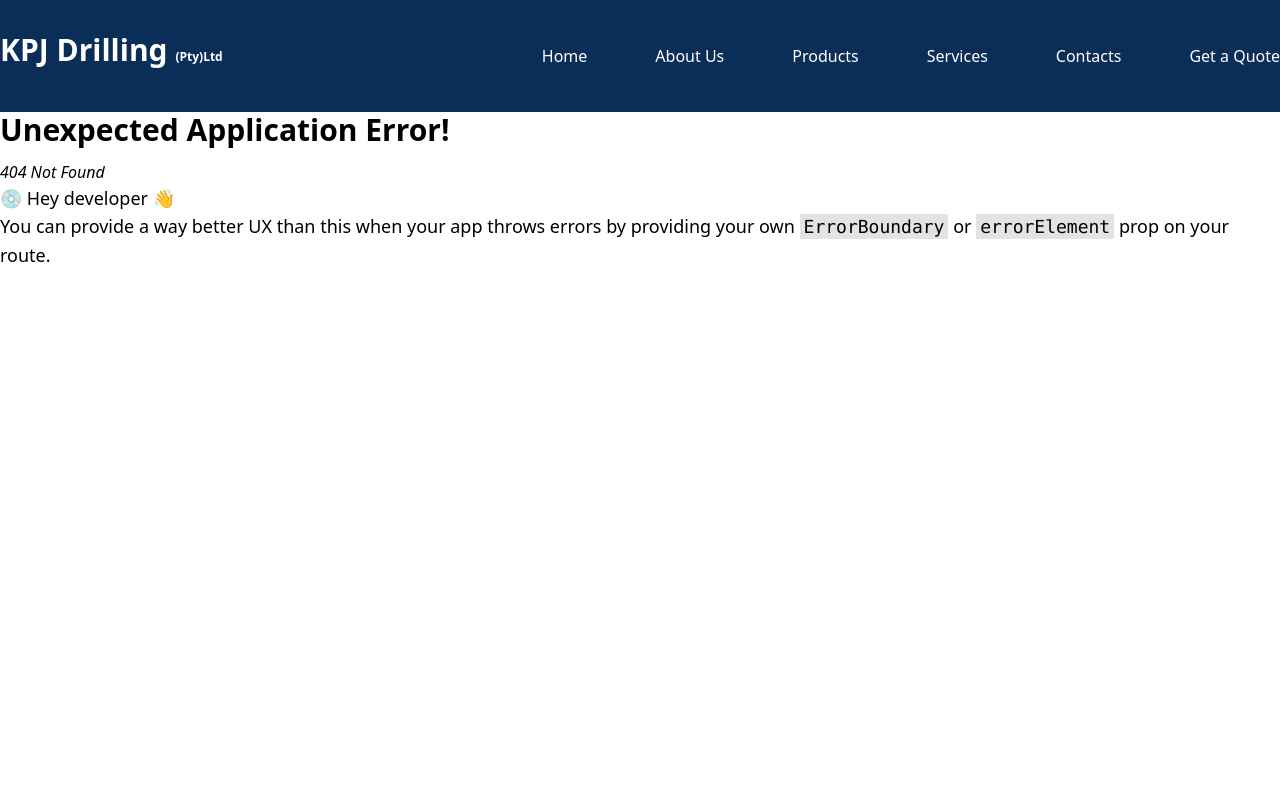
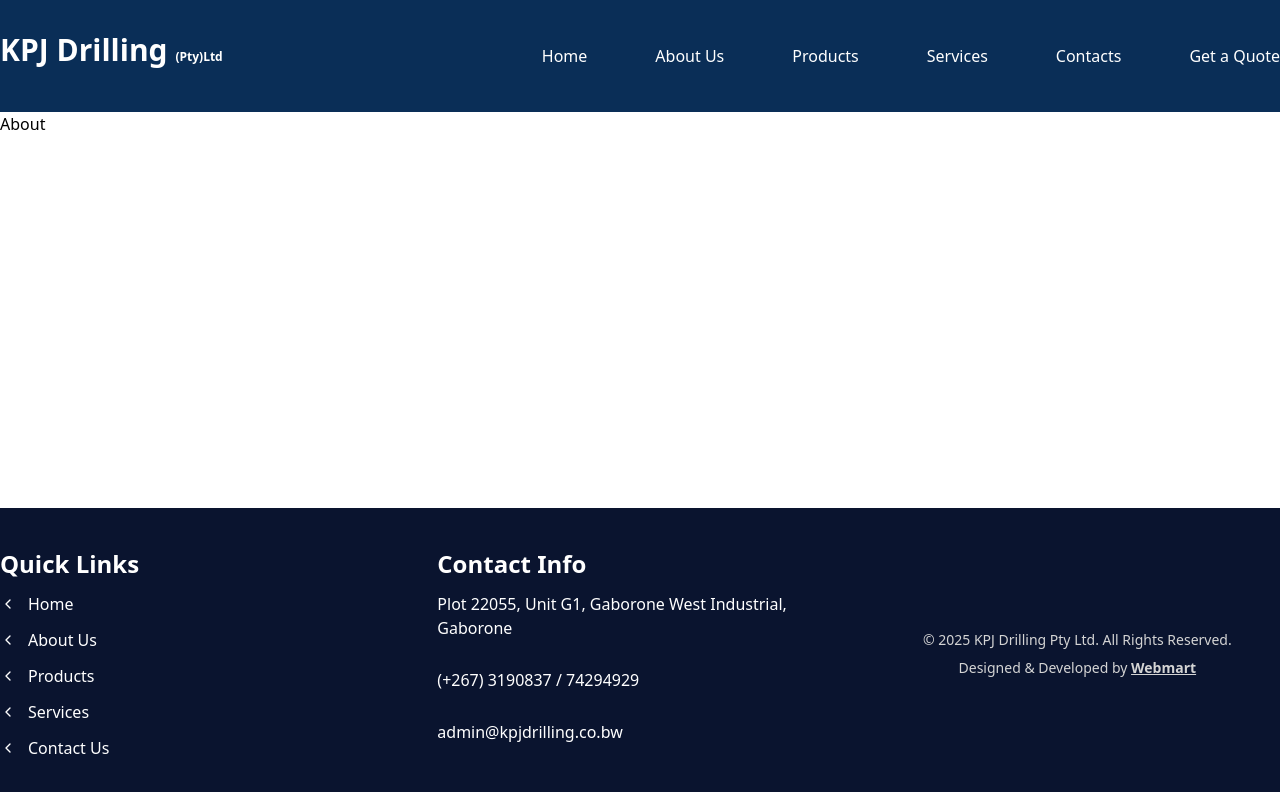
Before and after one commit to GovanDBT/kpj-drilling, a React (Vite) app: page /about in a window 1280 px wide. Before the commit this address had no page. Shown: the top 792 px of the page. Built offline with nearby package versions, Linux system fonts and the light colour scheme.

Commit message:
implement footer

```diff
--- /dev/null
+++ b/src/components/Footer.tsx
@@ -0,0 +1,54 @@
+import { ChevronLeft } from "lucide-react";
+
+const footerLinks = [
+  { title: "Home", link: "/" },
+  { title: "About Us", link: "/About" },
+  { title: "Products", link: "/Products" },
+  { title: "Services", link: "/Services" },
+  { title: "Contact Us", link: "/Contact" },
+];
+
+const Footer = () => {
+  return (
+    <footer className="bg-[#0A142F] text-white py-10">
+      <div className="container mx-auto grid grid-cols-3 gap-8">
+        {/* Quick links */}
+        <div>
+          <h3>Quick Links</h3>
+          <ul className="space-y-3">
+            {footerLinks.map((item) => (
+              <li key={item.title} className="list-none">
+                <a href={item.title} className="flex items-center gap-3">
+                  <ChevronLeft size={16} />
+                  {item.title}
+                </a>
+              </li>
+            ))}
+          </ul>
+        </div>
+        {/* Contact information */}
+        <div>
+          <h3>Contact Info</h3>
+          <ul className="list-none space-y-7">
+            <li>Plot 22055, Unit G1, Gaborone West Industrial, Gaborone</li>
+            <li>(+267) 3190837 / 74294929</li>
+            <li>admin@kpjdrilling.co.bw</li>
+          </ul>
+        </div>
+        <div className="text-center space-y-2 place-content-center">
+          <p className="text-sm text-[#D4D4D4]">
+            &copy; 2025 KPJ Drilling Pty Ltd. All Rights Reserved.
+          </p>
+          <p className="text-sm text-[#D4D4D4]">
+            Designed & Developed by{" "}
+            <a href="" className="font-bold underline">
+              Webmart
+            </a>{" "}
+          </p>
+        </div>
+      </div>
+    </footer>
+  );
+};
+
+export default Footer;
--- a/src/index.css
+++ b/src/index.css
@@ -19,6 +19,9 @@
   h2 {
     @apply text-3xl capitalize font-bold mb-3
   }
+  h3 {
+    @apply text-2xl capitalize font-bold mb-3
+  }
   p {
     @apply text-lg
   }
--- a/src/main.tsx
+++ b/src/main.tsx
@@ -4,10 +4,16 @@ import "./index.css";
 import Navbar from "./components/Navbar.tsx";
 import { RouterProvider } from "react-router-dom";
 import router from "./routes/routes.tsx";
+import Footer from "./components/Footer.tsx";
 
 createRoot(document.getElementById("root")!).render(
   <StrictMode>
-    <Navbar />
-    <RouterProvider router={router} />
+    <div className="flex flex-col h-screen">
+      <Navbar />
+      <main className="mb-auto">
+        <RouterProvider router={router} />
+      </main>
+      <Footer />
+    </div>
   </StrictMode>
 );
--- /dev/null
+++ b/src/routes/About.tsx
@@ -0,0 +1,5 @@
+const About = () => {
+  return <div>About</div>;
+};
+
+export default About;
--- a/src/routes/Home.tsx
+++ b/src/routes/Home.tsx
@@ -36,7 +36,7 @@ const cardItems = [
 
 const Home = () => {
   return (
-    <main>
+    <div>
       <header>
         <img src={heroImage} alt="" />
       </header>
@@ -102,7 +102,7 @@ const Home = () => {
           <Button color="white">view all products</Button>
         </div>
       </section>
-    </main>
+    </div>
   );
 };
 
--- a/src/routes/routes.tsx
+++ b/src/routes/routes.tsx
@@ -1,6 +1,10 @@
 import { createBrowserRouter } from "react-router-dom";
 import Home from "./Home";
+import About from "./About";
 
-const router = createBrowserRouter([{ path: "/", element: <Home /> }]);
+const router = createBrowserRouter([
+  { path: "/", element: <Home /> },
+  { path: "/about", element: <About /> },
+]);
 
 export default router;
```
